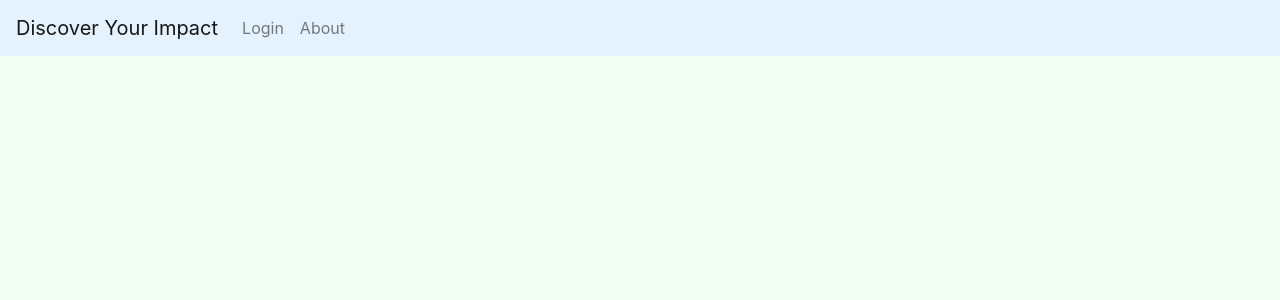
After one commit to vfigueroa/ANewPath, a Python web app: template templates/nav.html in a window 1280 px wide. The commit adds this page. Shown: the top 300 px of the page. Run offline with Jinja, Linux system fonts and the light colour scheme; the template is opened without the code that fills it, so the values that code supplies are empty; some libraries are stand-ins or nearby versions.

Commit message:
nav bar will now be on all pages and made a history2 with some table things

```diff
--- a/templates/history.html
+++ b/templates/history.html
@@ -2,6 +2,7 @@
   <head>
   </head>
   <body>
+  {% include 'templates/nav.html' %}
     <ul id="history">
     {% for item in history %}
         <li><a href="{{ item.href }}"> you went {{item.distance}} by {{ item.transportation }}</a></li>
--- a/templates/index.html
+++ b/templates/index.html
@@ -53,6 +53,8 @@
 	</script>
   </head>
   <body>
+    {% include 'templates/nav.html'%}
+  <!--
   {% block nav %}
     <nav class="navbar navbar-expand-lg navbar-light" style="background-color: #e3f2fd;">
       <a class="navbar-brand" href="#">Discover Your Impact</a>
@@ -62,7 +64,7 @@
       <div class="collapse navbar-collapse" id="navbarNavAltMarkup">
         <div class="navbar-nav">
           {% if email %}
-          <a class="nav-item nav-link active" href="/">Home <span class="sr-only">(current)</span></a>
+          <a class="nav-item nav-link active" href="/home">Home <span class="sr-only">(current)</span></a>
           <a class="nav-item nav-link" href="/chat">Chat</a>
           <a class="nav-item nav-link" href="/history">History</a>
           <a class="nav-item nav-link disabled" href="/logout">Log Out</a>
@@ -74,7 +76,7 @@
       </div>
     </nav>
 {% endblock %}
-
+-->
 <!--
     <ul style="float:center">
       <li><a class="active" href="/">HOME</a></li>
--- /dev/null
+++ b/templates/nav.html
@@ -0,0 +1,31 @@
+<!DOCTYPE html>
+<html>
+  <head>
+    <meta charset="utf-8"/>
+    <meta name="viewport" content="width=device-width, initial-scale=1, shrink-to-fit=no"/>
+    <link rel="stylesheet" href="https://stackpath.bootstrapcdn.com/bootstrap/4.1.2/css/bootstrap.min.css" integrity="sha384-Smlep5jCw/wG7hdkwQ/Z5nLIefveQRIY9nfy6xoR1uRYBtpZgI6339F5dgvm/e9B" crossorigin="anonymous">
+    <link rel="stylesheet" href="stylesheets/style.css">
+  <body>
+  {% block nav %}
+    <nav class="navbar navbar-expand-lg navbar-light" style="background-color: #e3f2fd;">
+      <a class="navbar-brand" href="#">Discover Your Impact</a>
+      <button class="navbar-toggler" type="button" data-toggle="collapse" data-target="#navbarNavAltMarkup" aria-controls="navbarNavAltMarkup" aria-expanded="false" aria-label="Toggle navigation">
+        <span class="navbar-toggler-icon"></span>
+      </button>
+      <div class="collapse navbar-collapse" id="navbarNavAltMarkup">
+        <div class="navbar-nav">
+          {% if email %}
+          <a class="nav-item nav-link active" href="/home">Home <span class="sr-only">(current)</span></a>
+          <a class="nav-item nav-link" href="/chat">Chat</a>
+          <a class="nav-item nav-link" href="/history">History</a>
+          <a class="nav-item nav-link disabled" href="/logout">Log Out</a>
+          {% else %}
+          <a class="nav-item nav-link" href="/login">Login</a>
+          <a class="nav-item nav-link" href="/about">About</a>
+          {% endif %}
+        </div>
+      </div>
+    </nav>
+{% endblock %}
+  </body>
+</html>
--- a/templates/report.html
+++ b/templates/report.html
@@ -4,11 +4,14 @@
 	</head>
 	<link rel=stylesheet type="text/css" href=/stylesheets/style.css>
 	<body>
+	{% include 'templates/nav.html' %}
+	<!--
 		<ul style="float:center">
       <li><a class="active" href="/">HOME</a></li>
       <li><a href="/report">STATS</a></li>
       <li ><a href="/login">FAQ</a></li>
     </ul>
+    -->
 		<p> Hey you saved the world by {{transportation}} for {{distance}} miles. Driving your car would have produced {{co2}} pounds of CO2.
 		You also burned {{calories}} calories by {{transportation}}.</p>
 	</body>
```
Also changed, not shown: main.py (+4 -4 lines), templates/history2.html (added, +27 -0 lines).
